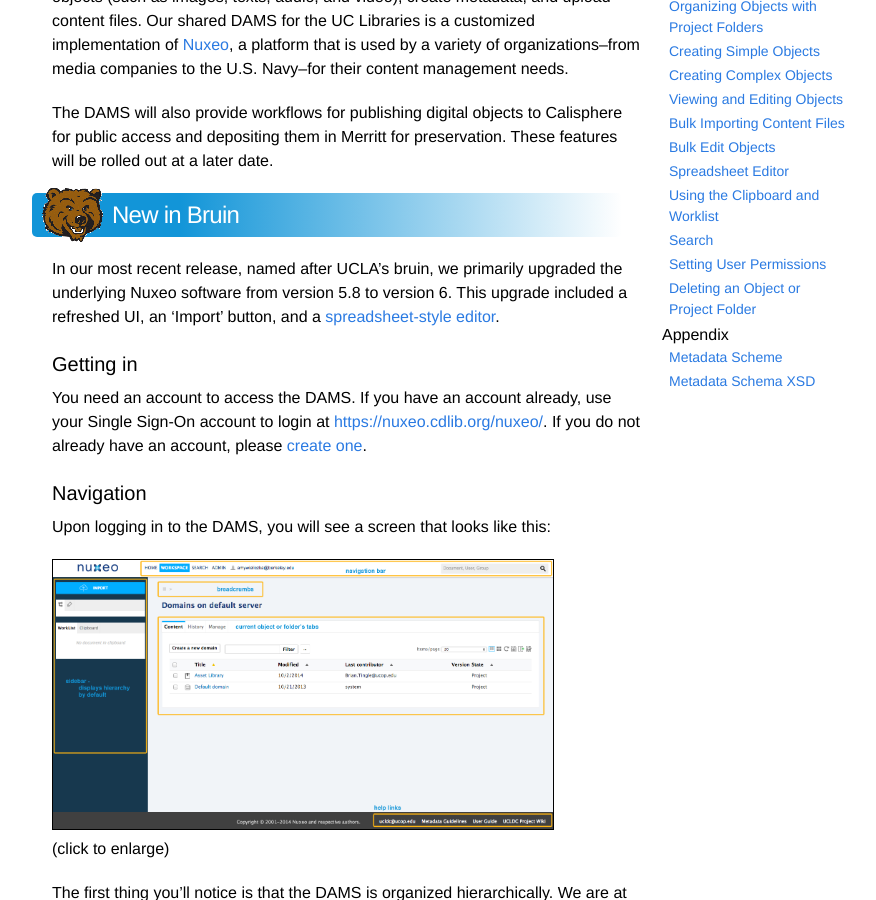
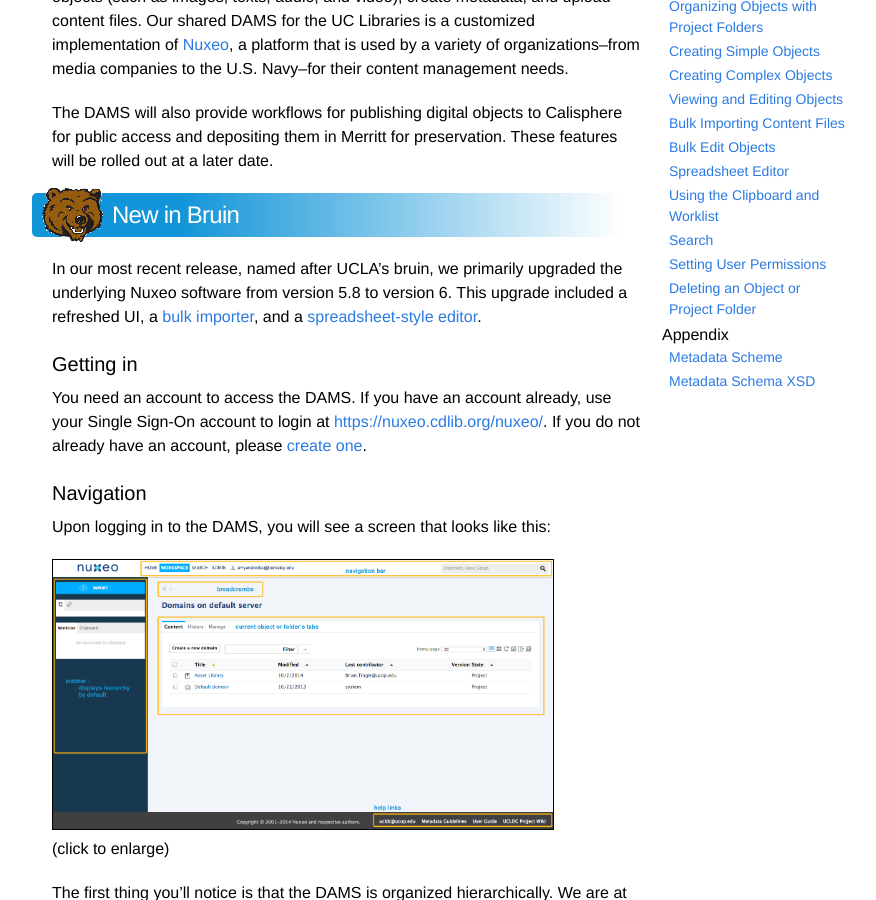
Before and after one commit to ucldc/ucldc-docs, a Jekyll site: the page built from docs/dams/index.md, in a window 1280 px wide and 900 px high, scrolled down 317 px. Shown: the whole window, without its empty margins (188-1064 px from the left). Built offline with Jekyll 4.4.1, drawn with Linux system fonts in a browser that asks for light colours; nearby versions of some CDN libraries.

Commit message:
Added link to import section on index under 'new in bruin'

```diff
--- a/docs/dams/index.md
+++ b/docs/dams/index.md
@@ -13,7 +13,7 @@
 
 <div class="walkthrough new">New in Bruin</div>
 
-In our most recent release, named after UCLA's bruin, we primarily upgraded the underlying Nuxeo software from version 5.8 to version 6. This upgrade included a refreshed UI, an 'Import' button, and a [spreadsheet-style editor]({{ site.url }}{{ site.baseurl }}/docs/dams/spreadsheet-view/).
+In our most recent release, named after UCLA's bruin, we primarily upgraded the underlying Nuxeo software from version 5.8 to version 6. This upgrade included a refreshed UI, a [bulk importer]({{ site.url }}{{ site.baseurl }}/docs/dams/bulk-import/), and a [spreadsheet-style editor]({{ site.url }}{{ site.baseurl }}/docs/dams/spreadsheet-view/).
 
 ## Getting in
 You need an account to access the DAMS. If you have an account already, use your Single Sign-On account to login at [https://nuxeo.cdlib.org/nuxeo/](https://nuxeo.cdlib.org/nuxeo/). If you do not already have an account, please [create one]({{ site.url }}{{ site.baseurl }}/docs/create-account/).
```
